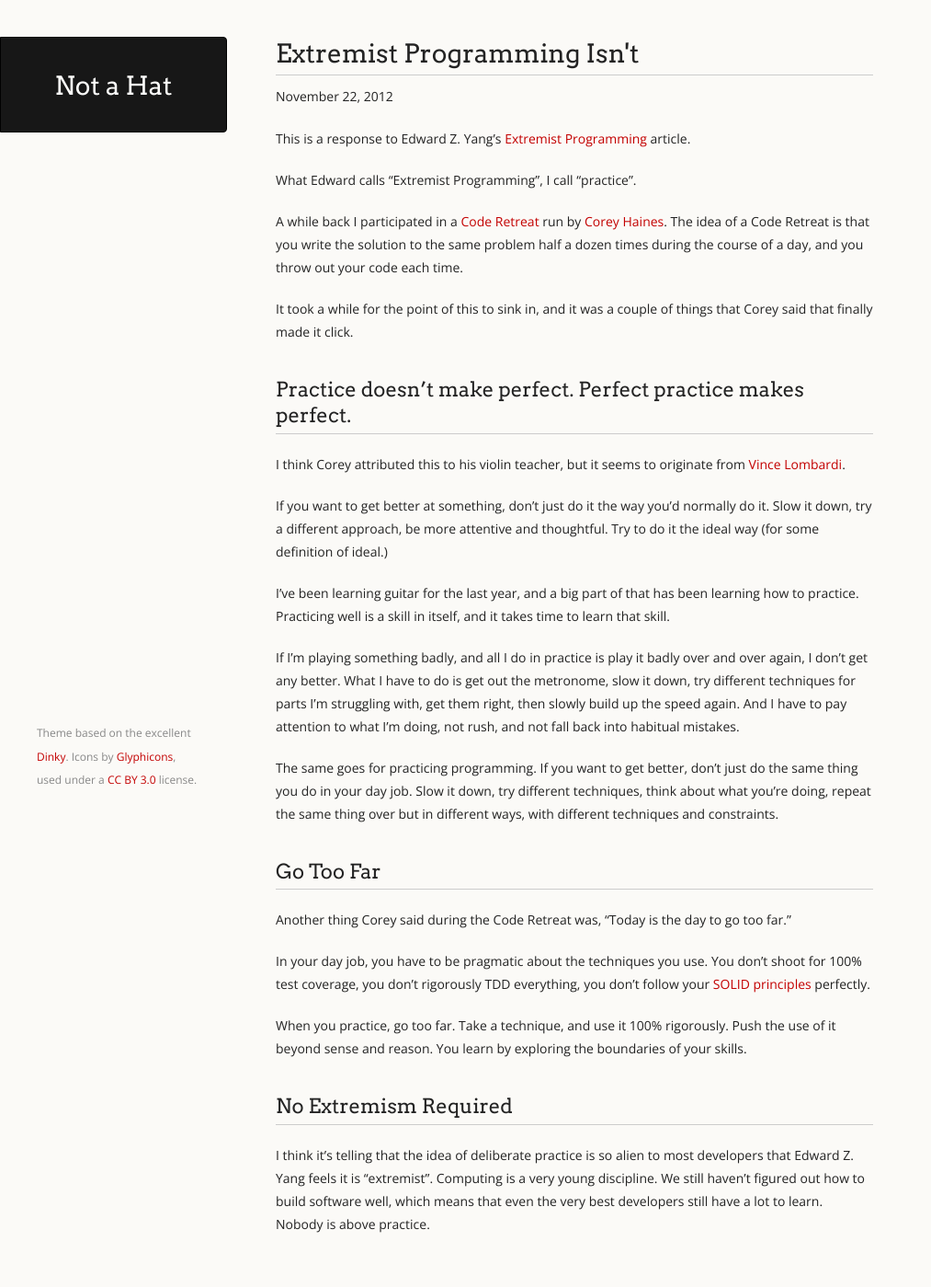
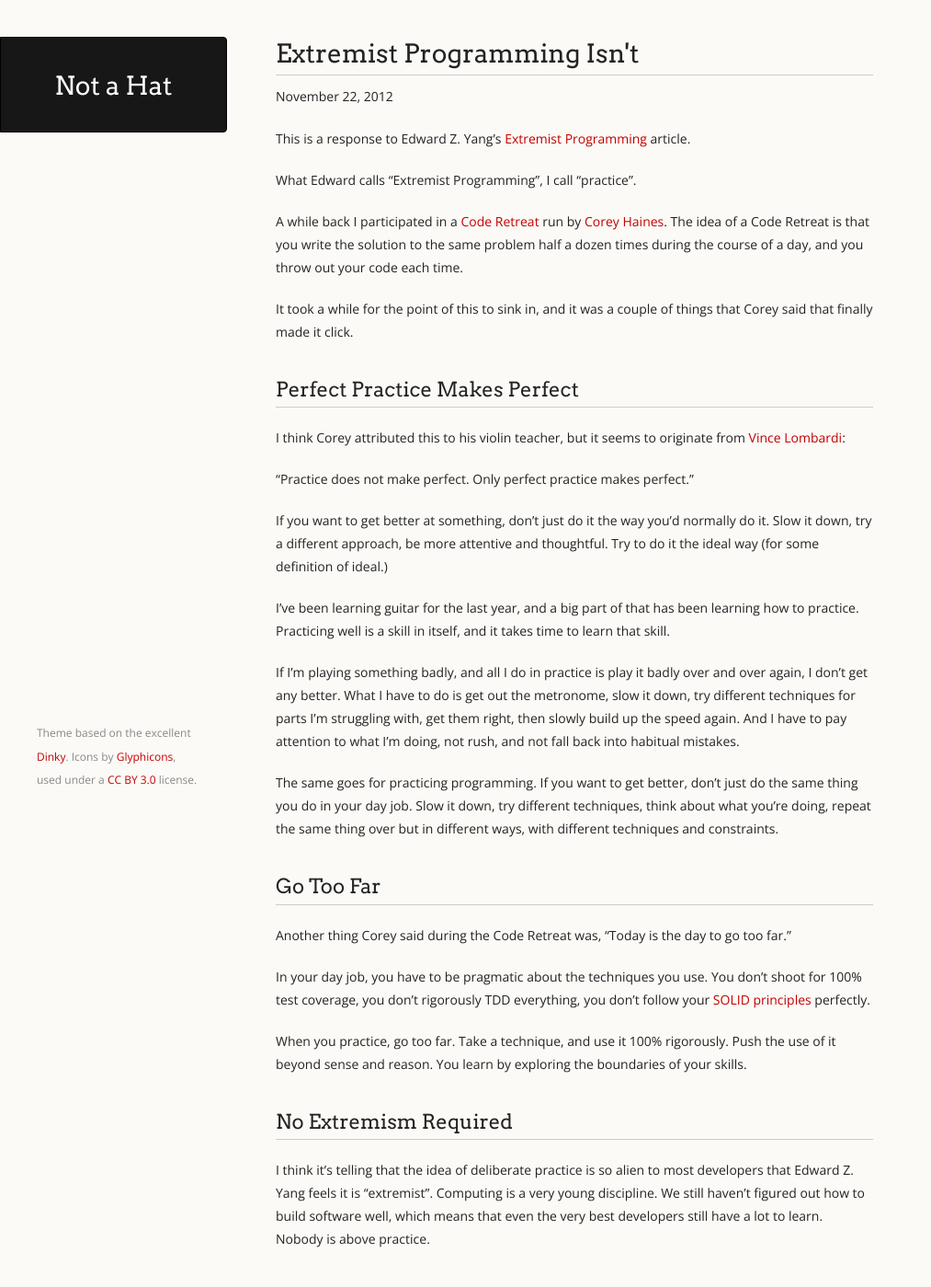
Before and after one commit to notahat/notahat.github.com, a Jekyll site: the page built from _posts/2012-11-22-extremist-programming-isnt.md, in a window 1280 px wide. Shown: the whole page at 92% size, without its empty margins (0-1013 px from the left). Built offline with Jekyll 4.4.1, drawn with Linux system fonts in a browser that asks for light colours.

Commit message:
Article tweak because a heading was annoying me.

```diff
--- a/_posts/2012-11-22-extremist-programming-isnt.md
+++ b/_posts/2012-11-22-extremist-programming-isnt.md
@@ -14,9 +14,11 @@ A while back I participated in a [Code Retreat](http://coderetreat.org) run by [
 It took a while for the point of this to sink in, and it was a couple of things that Corey said that finally made it click.
 
 
-## Practice doesn't make perfect. Perfect practice makes perfect.
+## Perfect Practice Makes Perfect
 
-I think Corey attributed this to his violin teacher, but it seems to originate from [Vince Lombardi](http://en.wikipedia.org/wiki/Vince_Lombardi).
+I think Corey attributed this to his violin teacher, but it seems to originate from [Vince Lombardi](http://en.wikipedia.org/wiki/Vince_Lombardi):
+
+"Practice does not make perfect. Only perfect practice makes perfect."
 
 If you want to get better at something, don't just do it the way you'd normally do it. Slow it down, try a different approach, be more attentive and thoughtful. Try to do it the ideal way (for some definition of ideal.)
 
```
